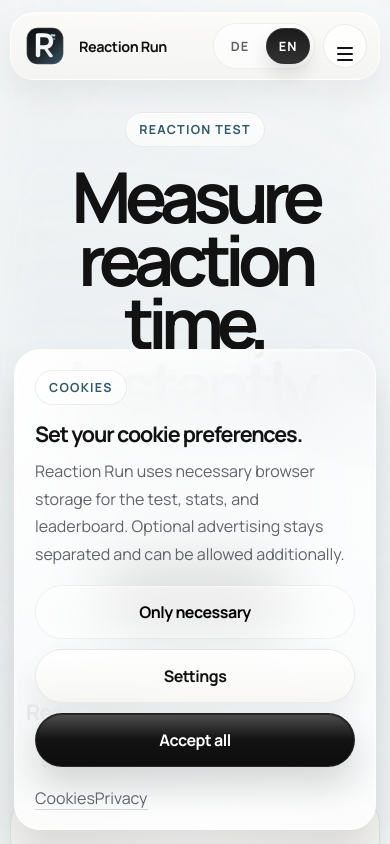
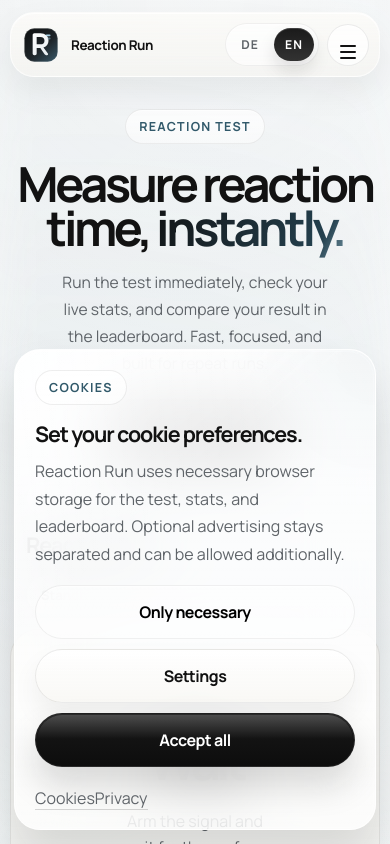
Before and after one commit to openclawwet/reactionrun, a React (Vite) app: page / in a window 390 px wide. Shown: the top 844 px of the page. Built offline with nearby package versions, Linux system fonts and the light colour scheme; no server answers; the database is empty.

Commit message:
Add Google verification file and refine mobile layout

```diff
--- /dev/null
+++ b/public/googleeef0db790f4de88a.html
@@ -0,0 +1 @@
+google-site-verification: googleeef0db790f4de88a.html
--- a/src/index.css
+++ b/src/index.css
@@ -2517,8 +2517,8 @@ h3 {
   }
 
   .site-header-inner {
-    gap: 12px;
-    padding: 10px 12px;
+    gap: 10px;
+    padding: 10px;
     border-radius: 24px;
     flex-direction: row;
     align-items: center;
@@ -2537,16 +2537,33 @@ h3 {
 
   .brand {
     min-width: 0;
+    gap: 10px;
+    flex: 1 1 auto;
+  }
+
+  .brand-mark {
+    width: 40px;
   }
 
   .brand-copy strong {
-    font-size: 0.9rem;
+    font-size: 0.84rem;
     white-space: nowrap;
   }
 
+  .language-toggle {
+    flex-shrink: 0;
+  }
+
+  .language-toggle-button {
+    min-width: 40px;
+    padding: 8px 10px;
+    font-size: 0.76rem;
+  }
+
   .mobile-nav-toggle {
-    width: 44px;
-    height: 44px;
+    width: 42px;
+    height: 42px;
+    flex-shrink: 0;
   }
 
   .leaderboard-note {
@@ -2594,17 +2611,24 @@ h3 {
 
   .hero-copy {
     gap: 18px;
+    width: 100%;
   }
 
   .hero-copy h1 {
-    font-size: clamp(3rem, 18vw, 4.7rem);
-    max-width: 8.8ch;
+    font-size: clamp(2.55rem, 14vw, 3.9rem);
+    max-width: 100%;
+    letter-spacing: -0.078em;
+    overflow-wrap: break-word;
   }
 
   .hero-copy p {
-    max-width: 34ch;
+    max-width: 30ch;
     font-size: 0.98rem;
     line-height: 1.72;
+  }
+
+  .hero-section .section-eyebrow {
+    margin-inline: auto;
   }
 
   .hero-actions .button {
@@ -2635,6 +2659,16 @@ h3 {
 
   .demo-badge {
     align-self: flex-start;
+  }
+
+  .reaction-surface {
+    padding: 18px;
+    min-height: min(50svh, 320px);
+    border-radius: 24px;
+  }
+
+  .reaction-surface p {
+    max-width: 17ch;
   }
 
   .reaction-entry-bar .button {
@@ -2718,6 +2752,18 @@ h3 {
     text-align: left;
   }
 
+  .session-history {
+    max-width: 100%;
+    flex-wrap: nowrap;
+    overflow-x: auto;
+    -webkit-overflow-scrolling: touch;
+  }
+
+  .session-history span {
+    white-space: nowrap;
+    flex: 0 0 auto;
+  }
+
   .consent-actions {
     width: 100%;
     justify-content: flex-start;
@@ -2748,18 +2794,28 @@ h3 {
   }
 
   .reaction-surface {
-    padding: 18px;
-    min-height: min(52svh, 340px);
+    padding: 16px;
+    min-height: min(46svh, 300px);
     border-radius: 28px;
   }
 
   .reaction-surface strong {
-    font-size: clamp(3rem, 16vw, 3.6rem);
+    font-size: clamp(2.7rem, 14vw, 3.3rem);
   }
 
   .reaction-surface p {
-    max-width: 16ch;
+    max-width: 15ch;
     line-height: 1.64;
+  }
+
+  .hero-copy h1 {
+    font-size: clamp(2.3rem, 12.4vw, 3.15rem);
+    line-height: 0.92;
+    letter-spacing: -0.07em;
+  }
+
+  .hero-copy p {
+    max-width: 28ch;
   }
 
   .reaction-demo-top,
```
